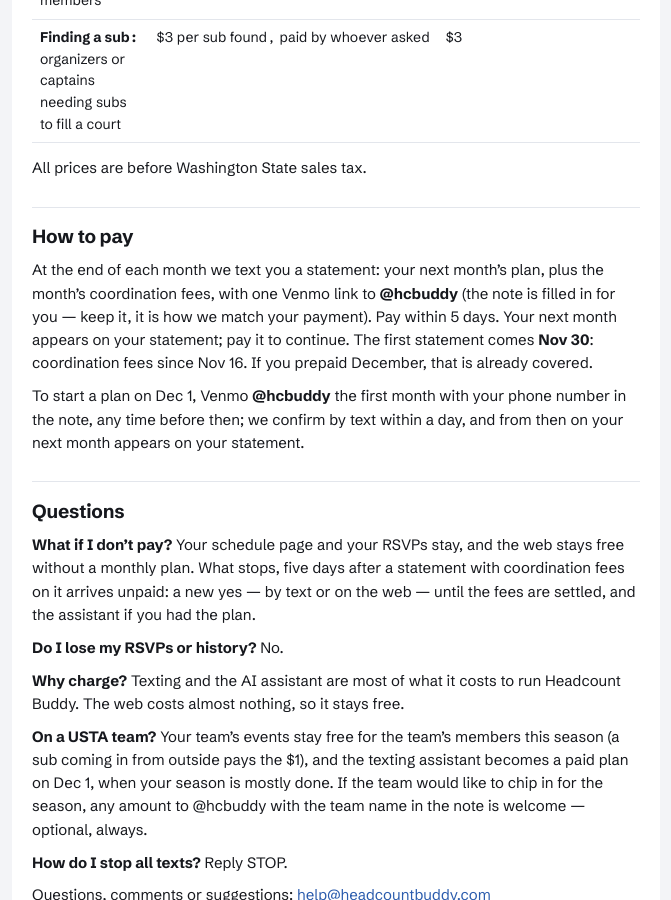
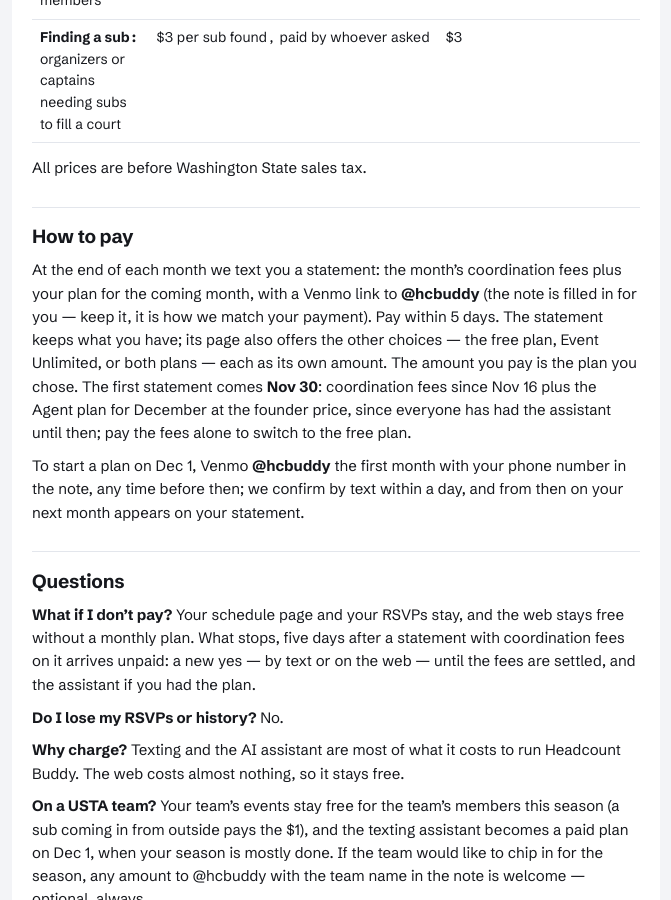
Before and after one commit to hugoaponte/headcount-buddy-web, a Jekyll site: the page built from plans.md, in a window 1280 px wide and 900 px high, scrolled down 2226 px. Shown: the whole window, without its empty margins (304-975 px from the left). Built offline with Jekyll 4.4.1, drawn with Linux system fonts in a browser that asks for light colours.

Commit message:
plans: how the statement works — keeps what you have, offers the other plans as amounts; Nov 30 is fees + Agent for December, pay the fees alone to go free (owner, 2026-11-10)
Co-Authored-By: Claude Fable 5.1 <noreply@anthropic.com>
Claude-Session: https://claude.ai/code/session_01YcHxPko94cyRVhCTNaUwqs
Agent: ubuntu-s-droplet3

```diff
--- a/plans.md
+++ b/plans.md
@@ -62,7 +62,7 @@ All prices are before Washington State sales tax.
 
 ## How to pay
 
-At the end of each month we text you a statement: your next month's plan, plus the month's coordination fees, with one Venmo link to **@hcbuddy** (the note is filled in for you — keep it, it is how we match your payment). Pay within 5 days. Your next month appears on your statement; pay it to continue. The first statement comes **Nov 30**: coordination fees since Nov 16. If you prepaid December, that is already covered.
+At the end of each month we text you a statement: the month's coordination fees plus your plan for the coming month, with a Venmo link to **@hcbuddy** (the note is filled in for you — keep it, it is how we match your payment). Pay within 5 days. The statement keeps what you have; its page also offers the other choices — the free plan, Event Unlimited, or both plans — each as its own amount. The amount you pay is the plan you chose. The first statement comes **Nov 30**: coordination fees since Nov 16 plus the Agent plan for December at the founder price, since everyone has had the assistant until then; pay the fees alone to switch to the free plan.
 
 To start a plan on Dec 1, Venmo **@hcbuddy** the first month with your phone number in the note, any time before then; we confirm by text within a day, and from then on your next month appears on your statement.
 
```
